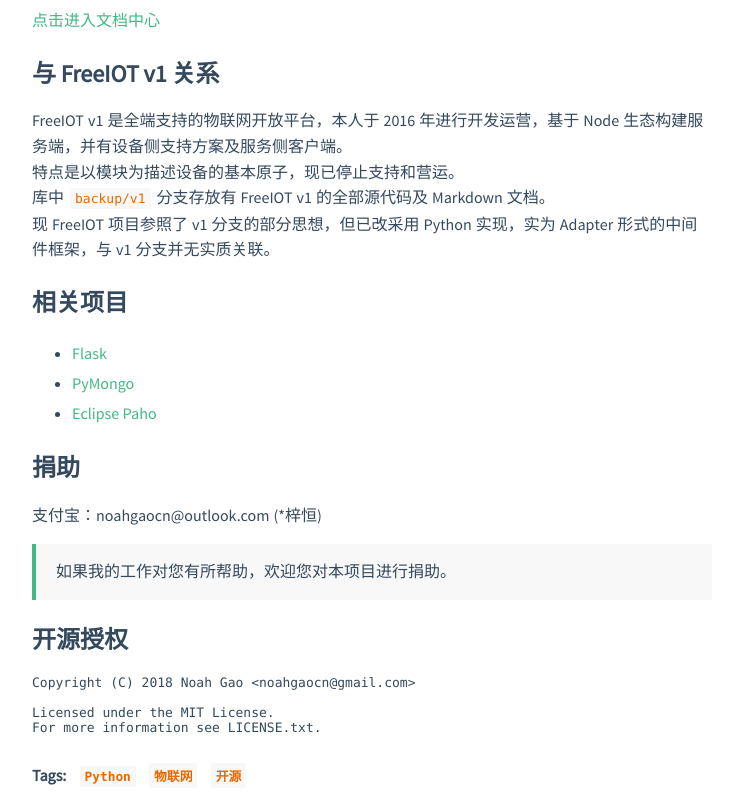
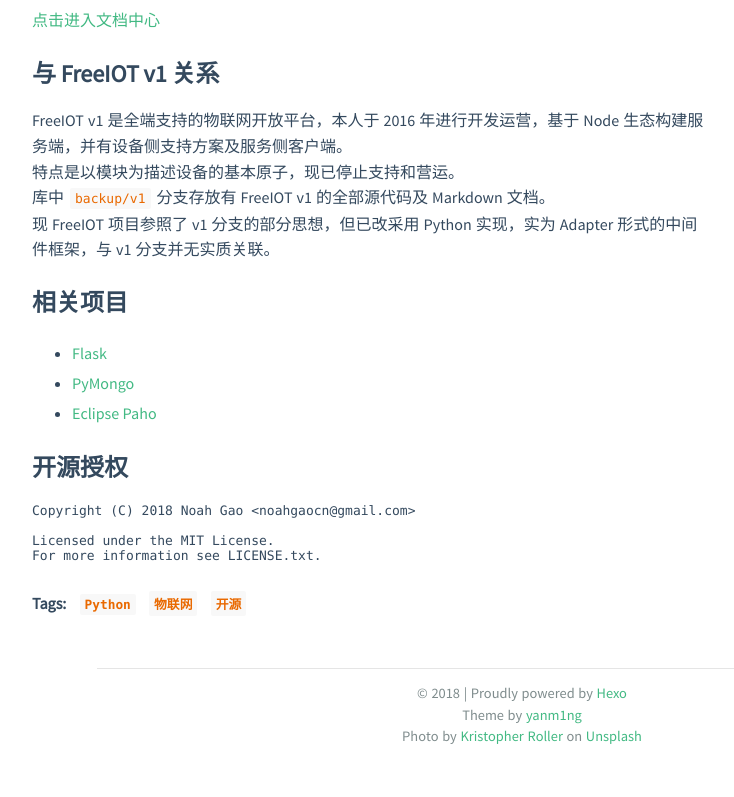
Before and after one commit to noahziheng/noah-blog, a plain HTML site: page 2018/Freeiot-Introduction/index.html in a window 1280 px wide. Shown: the part 1898-2695 px from the top of the page, without its empty margins (118-852 px from the left). After the commit the page ends 2660 px from the top, so only its background shows below. Drawn offline with nearby package versions, Linux system fonts and the light colour scheme; some packages are replaced by stand-ins of ours; files that its build step writes are made by us from their sources; a script that the page names is missing; a small style sheet from the web is missing; files whose address does not match are found by name.

Commit message:
fix: remove donation

```diff
--- a/2018/Freeiot-Introduction/index.html
+++ b/2018/Freeiot-Introduction/index.html
@@ -167,10 +167,6 @@
 <li><a href="https://github.com/mongodb/mongo-python-driver" target="_blank" rel="noopener">PyMongo</a></li>
 <li><a href="https://www.eclipse.org/paho/" target="_blank" rel="noopener">Eclipse Paho</a></li>
 </ul>
-<h2 id="捐助"><a href="#捐助" class="headerlink" title="捐助"></a>捐助</h2><p>支付宝：noahgaocn@outlook.com (*梓恒)</p>
-<blockquote>
-<p>如果我的工作对您有所帮助，欢迎您对本项目进行捐助。</p>
-</blockquote>
 <h2 id="开源授权"><a href="#开源授权" class="headerlink" title="开源授权"></a>开源授权</h2><pre><code>Copyright (C) 2018 Noah Gao &lt;noahgaocn@gmail.com&gt;
 
 Licensed under the MIT License.
@@ -215,7 +211,7 @@
   <div class="toc-main">
     <strong class="toc-title">Catalog</strong>
 
-      <ol class="toc-nav"><li class="toc-nav-item toc-nav-level-1"><a class="toc-nav-link" href="#前言"><span class="toc-nav-text">前言</span></a></li><li class="toc-nav-item toc-nav-level-1"><a class="toc-nav-link" href="#FreeIOT"><span class="toc-nav-text">FreeIOT</span></a><ol class="toc-nav-child"><li class="toc-nav-item toc-nav-level-2"><a class="toc-nav-link" href="#特点"><span class="toc-nav-text">特点</span></a></li><li class="toc-nav-item toc-nav-level-2"><a class="toc-nav-link" href="#安装"><span class="toc-nav-text">安装</span></a><ol class="toc-nav-child"><li class="toc-nav-item toc-nav-level-3"><a class="toc-nav-link" href="#通过包管理器安装"><span class="toc-nav-text">通过包管理器安装</span></a></li><li class="toc-nav-item toc-nav-level-3"><a class="toc-nav-link" href="#构建安装"><span class="toc-nav-text">构建安装</span></a></li></ol></li><li class="toc-nav-item toc-nav-level-2"><a class="toc-nav-link" href="#文档"><span class="toc-nav-text">文档</span></a></li><li class="toc-nav-item toc-nav-level-2"><a class="toc-nav-link" href="#与-FreeIOT-v1-关系"><span class="toc-nav-text">与 FreeIOT v1 关系</span></a></li><li class="toc-nav-item toc-nav-level-2"><a class="toc-nav-link" href="#相关项目"><span class="toc-nav-text">相关项目</span></a></li><li class="toc-nav-item toc-nav-level-2"><a class="toc-nav-link" href="#捐助"><span class="toc-nav-text">捐助</span></a></li><li class="toc-nav-item toc-nav-level-2"><a class="toc-nav-link" href="#开源授权"><span class="toc-nav-text">开源授权</span></a></li></ol></li></ol>
+      <ol class="toc-nav"><li class="toc-nav-item toc-nav-level-1"><a class="toc-nav-link" href="#前言"><span class="toc-nav-text">前言</span></a></li><li class="toc-nav-item toc-nav-level-1"><a class="toc-nav-link" href="#FreeIOT"><span class="toc-nav-text">FreeIOT</span></a><ol class="toc-nav-child"><li class="toc-nav-item toc-nav-level-2"><a class="toc-nav-link" href="#特点"><span class="toc-nav-text">特点</span></a></li><li class="toc-nav-item toc-nav-level-2"><a class="toc-nav-link" href="#安装"><span class="toc-nav-text">安装</span></a><ol class="toc-nav-child"><li class="toc-nav-item toc-nav-level-3"><a class="toc-nav-link" href="#通过包管理器安装"><span class="toc-nav-text">通过包管理器安装</span></a></li><li class="toc-nav-item toc-nav-level-3"><a class="toc-nav-link" href="#构建安装"><span class="toc-nav-text">构建安装</span></a></li></ol></li><li class="toc-nav-item toc-nav-level-2"><a class="toc-nav-link" href="#文档"><span class="toc-nav-text">文档</span></a></li><li class="toc-nav-item toc-nav-level-2"><a class="toc-nav-link" href="#与-FreeIOT-v1-关系"><span class="toc-nav-text">与 FreeIOT v1 关系</span></a></li><li class="toc-nav-item toc-nav-level-2"><a class="toc-nav-link" href="#相关项目"><span class="toc-nav-text">相关项目</span></a></li><li class="toc-nav-item toc-nav-level-2"><a class="toc-nav-link" href="#开源授权"><span class="toc-nav-text">开源授权</span></a></li></ol></li></ol>
 
   </div>
 </aside>
```
